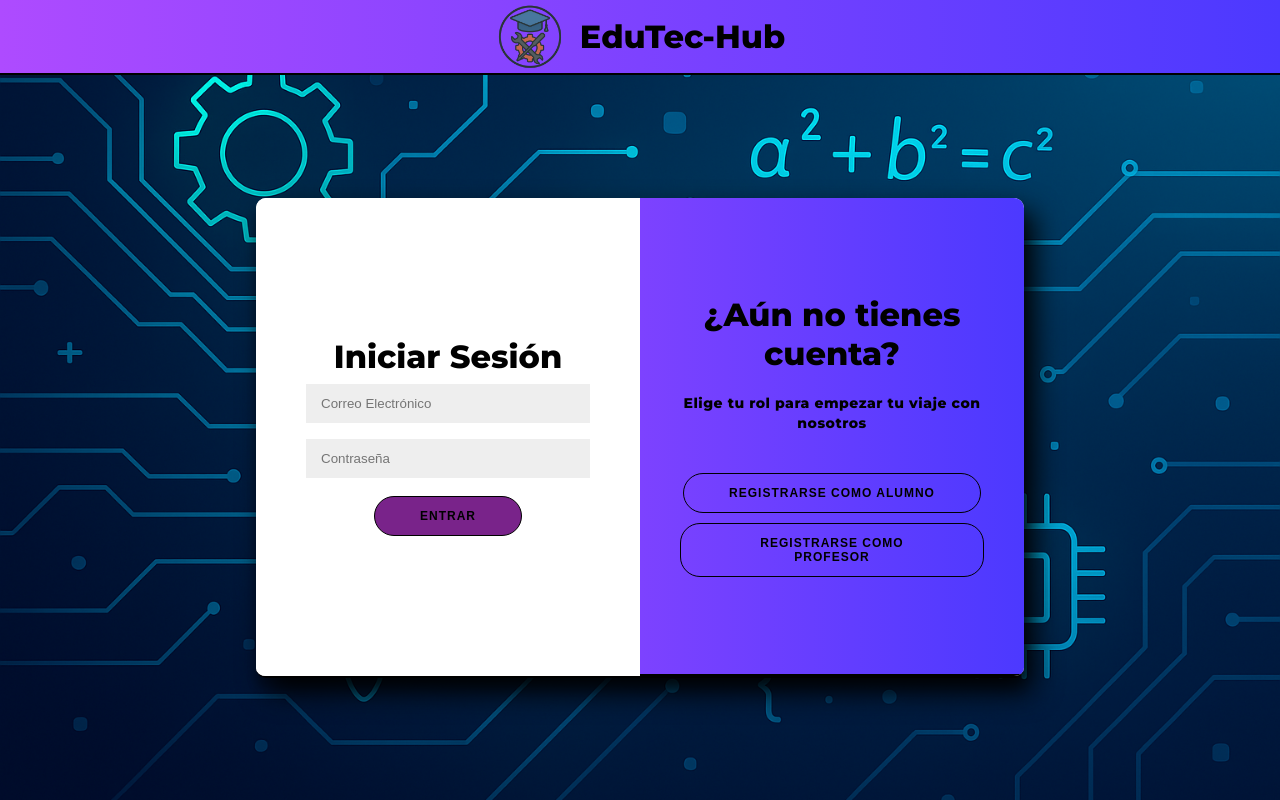
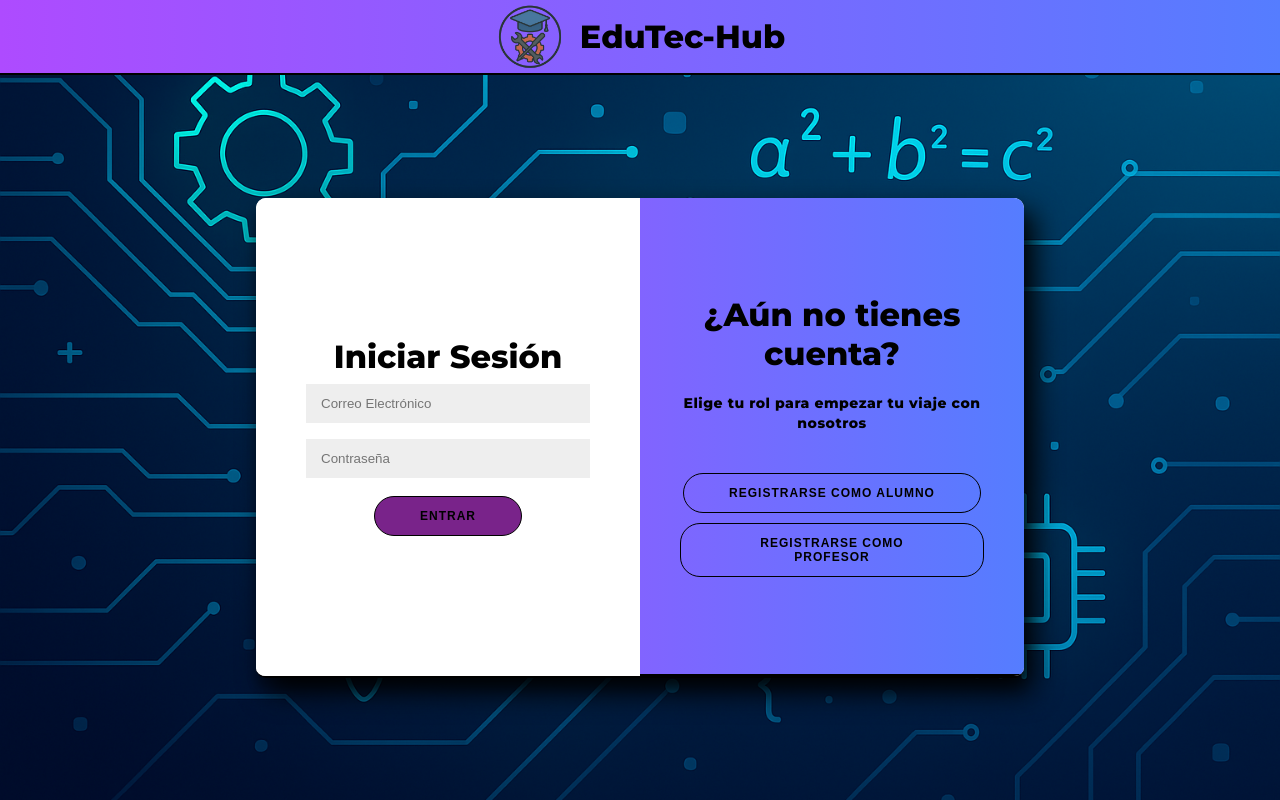
Before and after one commit to felipelucerocosta/EduTec-Hub, a React (Vite) app: page / in a window 1280 px wide. Built offline with nearby package versions, Linux system fonts and the light colour scheme.

Commit message:
algunos arreglos al css

```diff
--- a/src/App.css
+++ b/src/App.css
@@ -1,7 +1,7 @@
   @import url('https://fonts.googleapis.com/css?family=Montserrat:400,800');
 
 .header{
-    background: linear-gradient(to right, #ae4bff, #4c39ff);
+    background: linear-gradient(to right, #ae4bff, #557dff);
     color: #000000;
     display: flex;
     justify-content: center;
--- a/src/App.tsx
+++ b/src/App.tsx
@@ -1,7 +1,7 @@
-
 import React, { useState } from "react";
 import Header from "../src/components reutilizables/header";
 import "./Registro.css";
+
 
 interface Notification {
   msg: string;
@@ -89,6 +89,7 @@ const Registro: React.FC = () => {
   };
 
   return (
+    <>
       <div className="login-register-body">
         {/* ✅ Header con estilos desde App.css */}
         <Header />
@@ -253,6 +254,8 @@ const Registro: React.FC = () => {
           </div>
         </div>
       </div>
+
+    </>
   );
 };
 
--- a/src/registro.css
+++ b/src/registro.css
@@ -7,7 +7,7 @@
 
 .login-register-body {
   font-family: 'Montserrat', sans-serif;
-  background: url('/fondo.png');
+  background: url('/public/fondo.png');
   background-size: cover;
   background-position: center;
   display: flex;
@@ -130,7 +130,7 @@ p {
 }
 
 .overlay {
-  background: linear-gradient(to right, #ae4bff, #4c39ff);
+  background: linear-gradient(to right, #ae4bff, #557dff);
   color: #000000ff;
   position: relative;
   left: -100%;
--- a/src/styles.css
+++ b/src/styles.css
@@ -26,7 +26,7 @@ body {
 
 /* Header */
 header {
-  background: linear-gradient(to right, #ae4bff, #4693dc);
+  background: linear-gradient(to right, #ae4bff, #557dff);
   color: #000000;
   padding: 1rem 0;
   text-align: center;
@@ -111,7 +111,7 @@ header {
 .form-container {
   max-width: 400px;
   margin: 1rem auto;
-  background: linear-gradient(to right, #ae4bffa7, #4694dcbd);
+  background: linear-gradient(to right, #ae4bff, #557dff);
   border-radius: 8px;
   box-shadow: 0 1px 8px rgba(0,0,0,0.04);
   padding: 1.5rem;
```
Also changed, not shown: public/ChatGPT Image 6 sept 2025, 09_22_21 p.m..png (added). Lines whose indentation alone changed are shown as unchanged.
